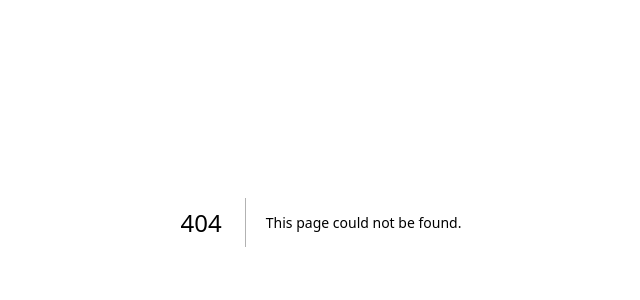
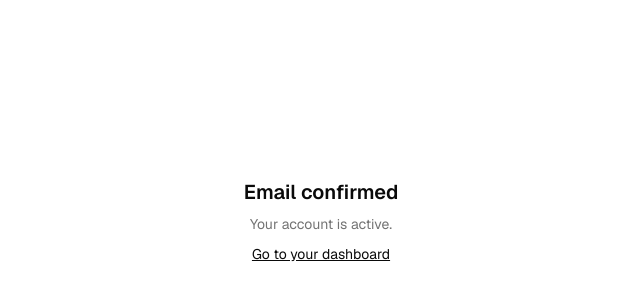
Before and after one commit to JadBghiel/dashboard, a Next.js app: page /verify-email in a window 1280 px wide. Before the commit this address had no page. Shown: the part 178-478 px from the top of the page, without its empty margins (319-959 px from the left). Built offline with nearby package versions, Linux system fonts and the light colour scheme.

Commit message:
feat: email verification page

```diff
--- /dev/null
+++ b/app/(auth)/verify-email/page.tsx
@@ -0,0 +1,37 @@
+import Link from "next/link";
+
+const MESSAGES: Record<string, string> = {
+  invalid_token: "This confirmation link is invalid.",
+  token_expired: "This confirmation link has expired. Please register again.",
+};
+
+export default async function VerifyEmailPage({
+  searchParams,
+}: {
+  searchParams: Promise<{ error?: string }>;
+}) {
+  const { error } = await searchParams;
+
+  if (error) {
+    return (
+      <div className="space-y-2 text-center">
+        <h1 className="text-xl font-semibold">Confirmation failed</h1>
+        <p className="text-muted-foreground text-sm">
+          {MESSAGES[error] ?? "We couldn't confirm your account."}
+        </p>
+        <Link href="/log-in" className="text-sm underline">
+          Back to log in
+        </Link>
+      </div>
+    );
+  }
+  return (
+    <div className="space-y-2 text-center">
+      <h1 className="text-xl font-semibold">Email confirmed</h1>
+      <p className="text-muted-foreground text-sm">Your account is active.</p>
+      <Link href="/dashboard" className="text-sm underline">
+        Go to your dashboard
+      </Link>
+    </div>
+  );
+}
```
